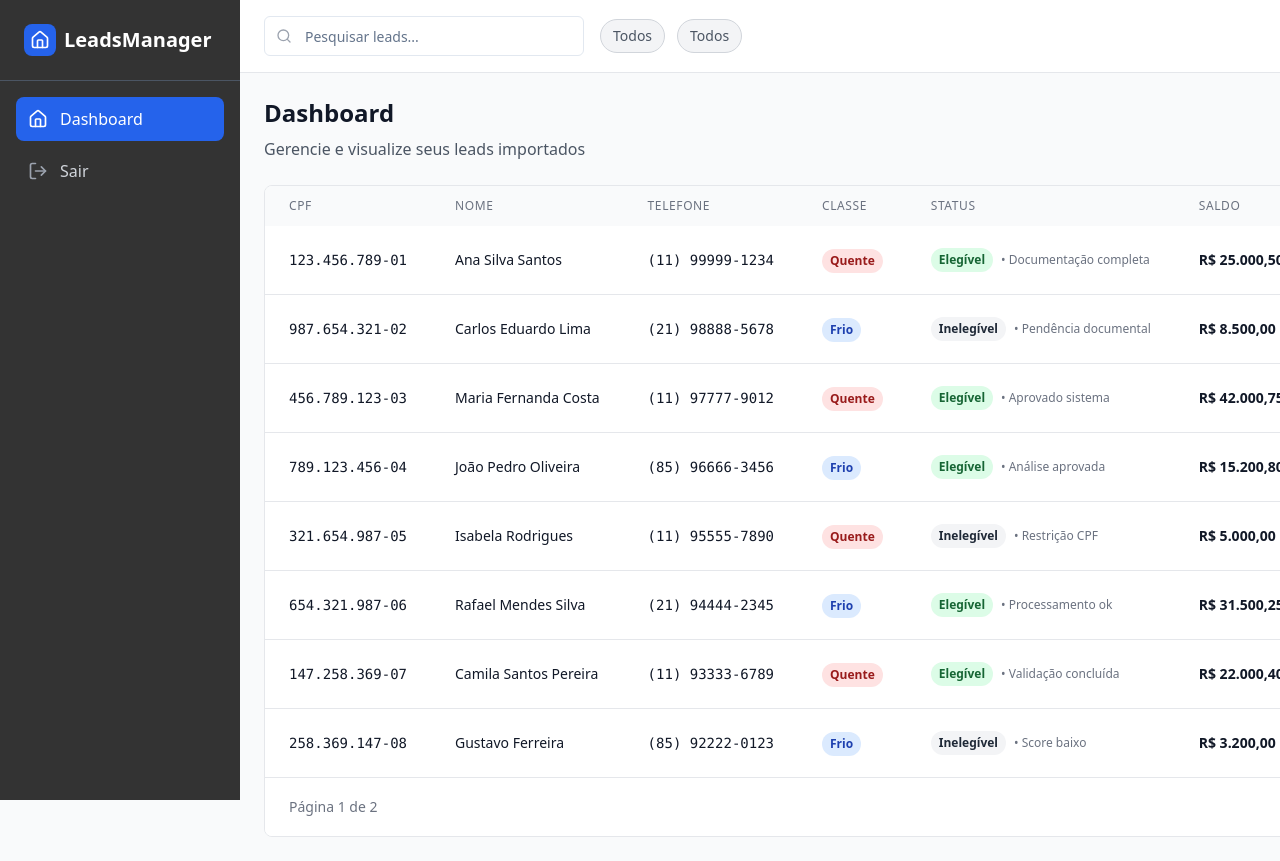
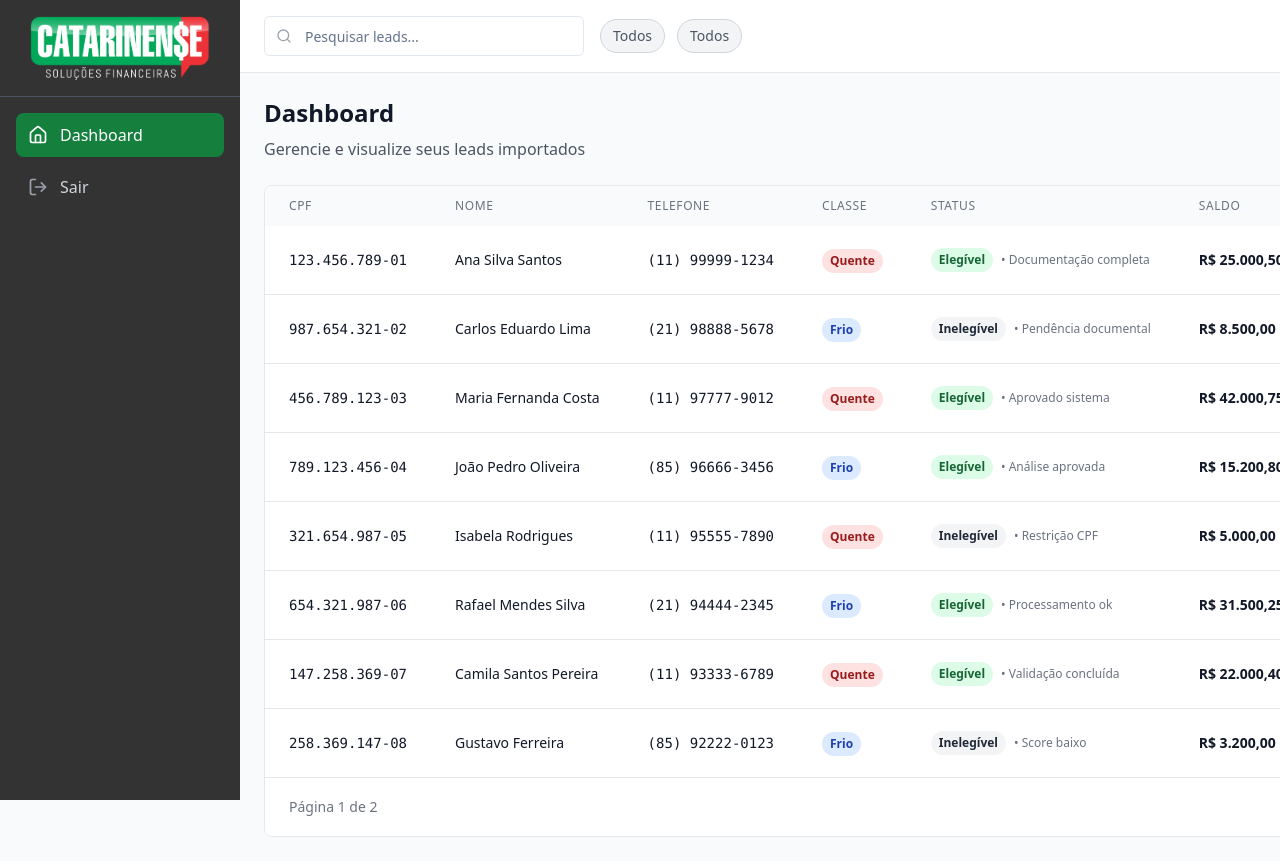
Before and after one commit to luanlucolli2/lead-import-visualizer, a React (Vite) app: page / in a window 1280 px wide. Shown: the top 861 px of the page. Built offline with nearby package versions, Linux system fonts and the light colour scheme.

Commit message:
Add new PNG icon for the application

```diff
--- a/index.html
+++ b/index.html
@@ -1,17 +1,18 @@
 <!DOCTYPE html>
 <html lang="en">
+
 <head>
   <meta charset="UTF-8" />
   <meta name="viewport" content="width=device-width, initial-scale=1.0" />
-    <title>lead-import-visualizer</title>
+  <title>Catarinense Soluções Financeiras</title>
   <meta name="description" content="Lovable Generated Project" />
-    <meta name="author" content="Lovable" />
+  <meta name="author" content="Catarinense Soluções Financeiras" />
 
-    <meta property="og:title" content="lead-import-visualizer" />
+  <meta property="og:title" content="Catarinense Soluções Financeiras" />
   <meta property="og:description" content="Lovable Generated Project" />
   <meta property="og:type" content="website" />
-    <meta property="og:image" content="https://lovable.dev/opengraph-image-p98pqg.png" />
 
+<link rel="icon" type="image/png" sizes="32x32" href="./public/catarinenseicon.png" />
   <meta name="twitter:card" content="summary_large_image" />
   <meta name="twitter:site" content="@lovable_dev" />
   <meta name="twitter:image" content="https://lovable.dev/opengraph-image-p98pqg.png" />
@@ -21,4 +22,5 @@
   <div id="root"></div>
   <script type="module" src="/src/main.tsx"></script>
 </body>
+
 </html>
--- a/src/components/LeadDetailsModal.tsx
+++ b/src/components/LeadDetailsModal.tsx
@@ -43,10 +43,10 @@ export const LeadDetailsModal = ({ isOpen, onClose, lead }: LeadDetailsModalProp
           </DialogTitle>
           <button
             onClick={onClose}
-            className="absolute right-4 top-4 rounded-sm opacity-70 ring-offset-background transition-opacity hover:opacity-100 focus:outline-none focus:ring-2 focus:ring-ring focus:ring-offset-2"
+            className="absolute right-4 top-4  opacity-70 ring-offset-background transition-opacity hover:opacity-100 focus:outline-none focus:ring-2 focus:ring-ring focus:ring-offset-2"
           >
-            <X className="h-4 w-4" />
-            <span className="sr-only">Fechar</span>
+
+
           </button>
         </DialogHeader>
 
@@ -109,7 +109,7 @@ export const LeadDetailsModal = ({ isOpen, onClose, lead }: LeadDetailsModalProp
             <div>
               <label className="text-sm font-medium text-gray-500">Libera</label>
               <p className="text-sm text-gray-900 font-semibold">{formatCurrency(lead.libera)}</p>
-              <p className="text-xs text-gray-500 mt-1">Montante de FGTS elegível para liberação</p>
+              <p className="text-xs text-gray-500 mt-1">Valor disponível para liberação</p>
             </div>
 
             <div>
--- a/src/components/Sidebar.tsx
+++ b/src/components/Sidebar.tsx
@@ -1,6 +1,6 @@
-
 import { Home, LogOut } from "lucide-react";
 import { cn } from "@/lib/utils";
+import catarinenselogo from "../../public/catainenseLogo.png";
 
 interface SidebarProps {
   className?: string;
@@ -15,13 +15,12 @@ export const Sidebar = ({ className }: SidebarProps) => {
   return (
     <div className={cn("w-60 bg-[#333] h-screen fixed left-0 top-0 z-30", className)}>
       {/* Logo */}
-      <div className="p-6 border-b border-gray-600">
-        <div className="flex items-center space-x-2">
-          <div className="w-8 h-8 bg-blue-600 rounded-lg flex items-center justify-center">
-            <Home className="w-5 h-5 text-white" />
-          </div>
-          <span className="text-xl font-semibold text-white">LeadsManager</span>
-        </div>
+      <div className="p-4 border-b border-gray-600 flex items-center justify-center">
+        <img
+          src={catarinenselogo}
+          alt="Logo Catarinense"
+          className="w-full h-16 object-contain"
+        />
       </div>
 
       {/* Menu Items */}
@@ -32,7 +31,7 @@ export const Sidebar = ({ className }: SidebarProps) => {
             className={cn(
               "w-full flex items-center space-x-3 px-3 py-2.5 rounded-lg text-left transition-colors duration-200",
               item.active
-                ? "bg-blue-600 text-white"
+                ? "bg-green-700 text-white"
                 : "text-gray-300 hover:bg-gray-700 hover:text-white"
             )}
           >
```
Also changed, not shown: public/catainenseLogo.png (added), public/catarinenseicon.png (added). Lines whose indentation alone changed are shown as unchanged.
